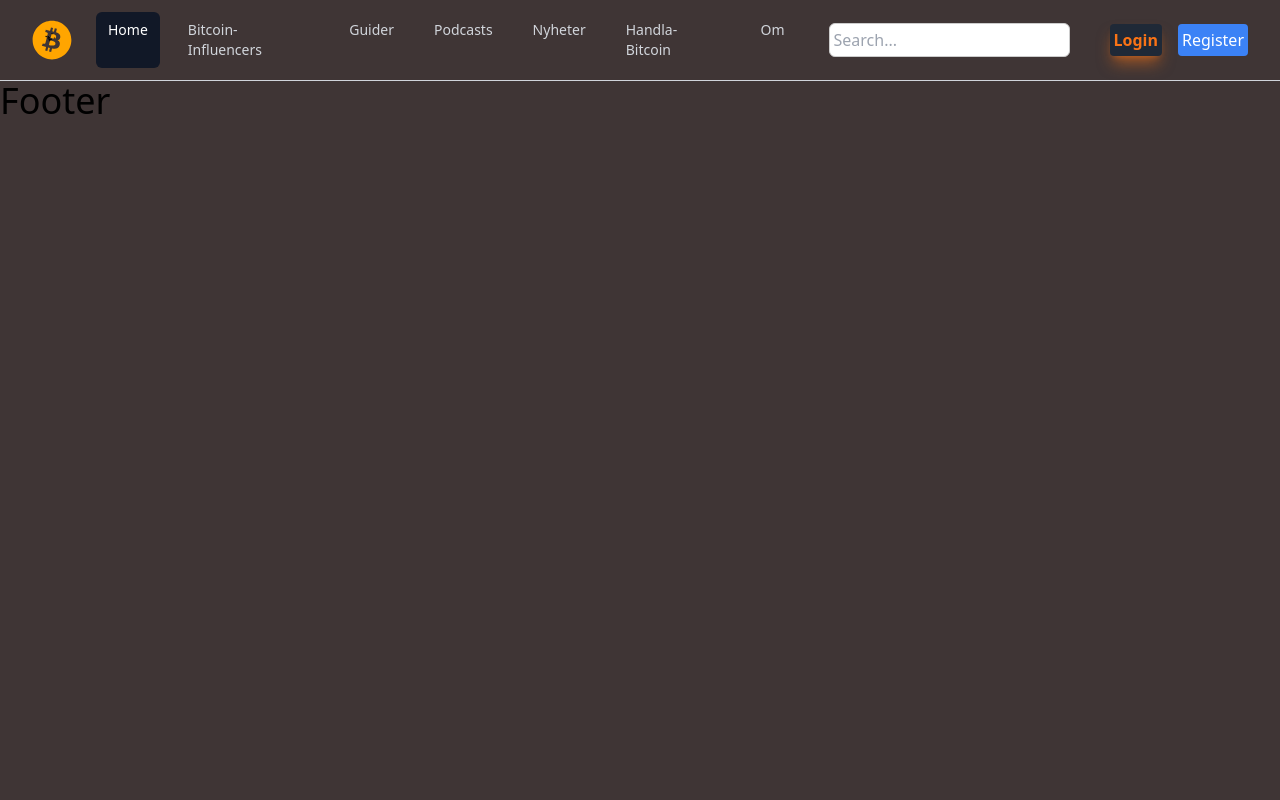
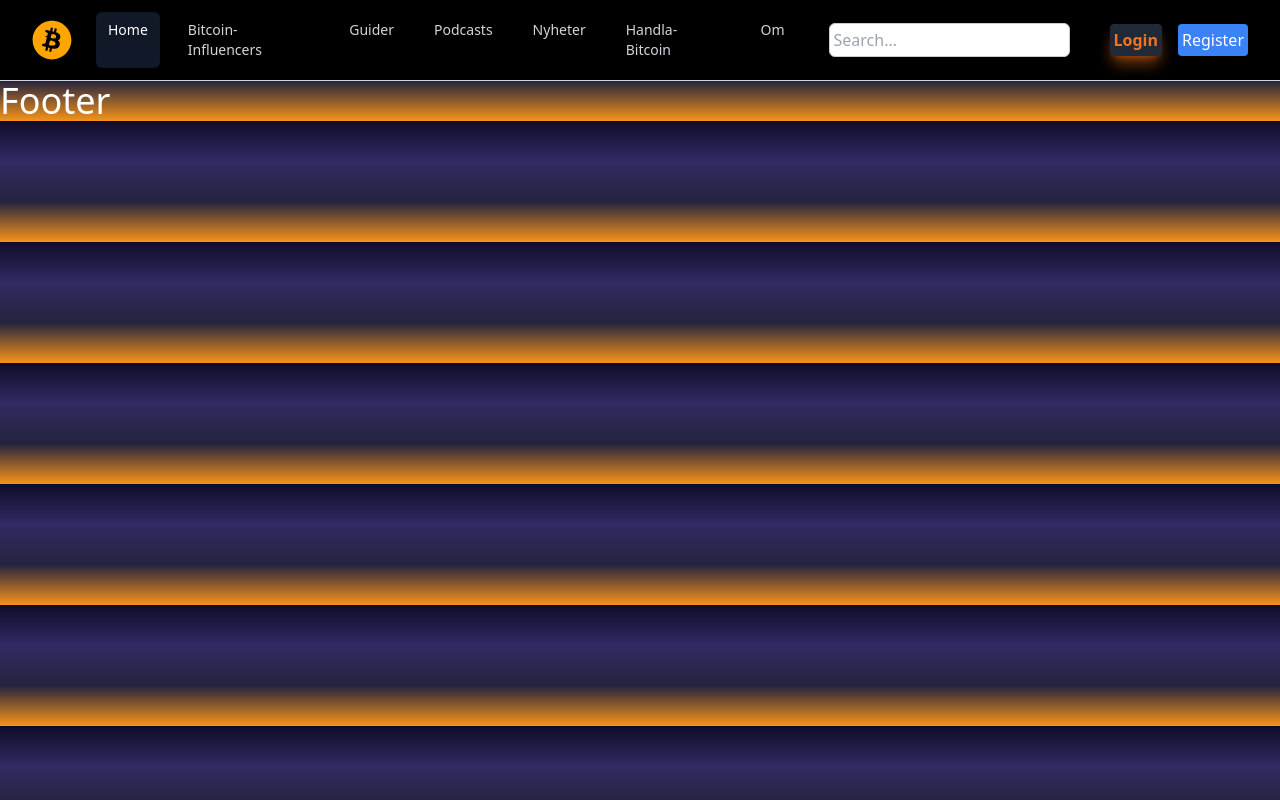
Before and after one commit to Botcoinista/Examensarbete-Bitcoin, a website: page public/footer.html in a window 1280 px wide. Drawn offline with nearby package versions, Linux system fonts and the light colour scheme; some icons are missing; a web font is replaced by a local one.

Commit message:
added bg-gradient and change nav-color

```diff
--- a/public/style.css
+++ b/public/style.css
@@ -1,6 +1,26 @@
+/* body {
+    background-color: rgb(63, 53, 53);
+} */
 body {
-    background-color: rgb(63, 53, 53);
+    background: linear-gradient(to bottom, #0f0c29, #302b63, #24243e, #f7931a); /* from deep blue to purple with a touch of Bitcoin orange */
+    color: #ffffff; /* White text for contrast */
 }
+
+
+nav {
+    background-color: #000000;
+    color: white;
+}
+
+/* nav {
+    background-color: #2F4F4F;
+    color: white;
+} */
+
+
+
+
+
 
 
 .custom-focus {
```
Also changed, not shown: public/index.html (+4 -4 lines).
